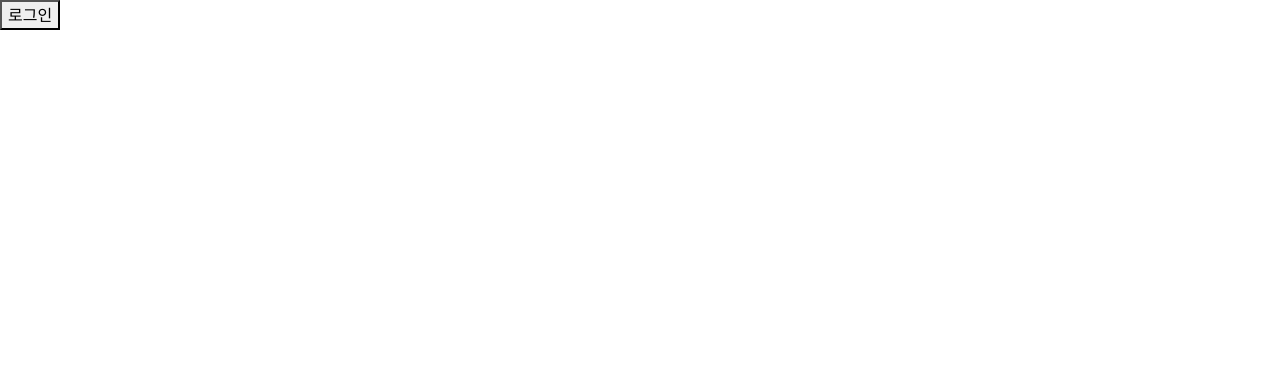
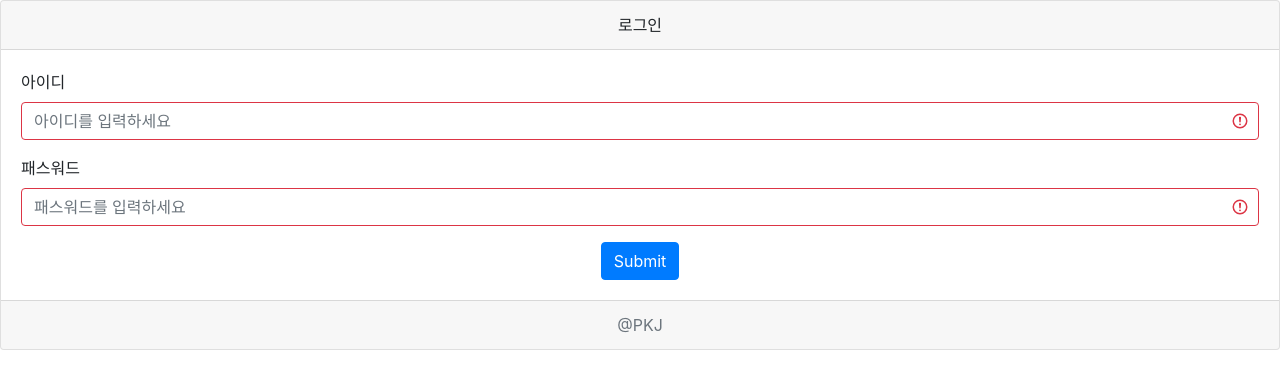
Before and after one commit to kjpar0317/react_go, a React (Create React App) app in the folder frontend/: page / in a window 1280 px wide. Shown: the top 388 px of the page. Built offline with nearby package versions, Linux system fonts and the light colour scheme.

Commit message:
테스트

```diff
--- a/frontend/src/features/Login/index.js
+++ b/frontend/src/features/Login/index.js
@@ -1,11 +1,56 @@
-import React from 'react';
+import React, { useState } from 'react';
+import { Card, Form, Button } from 'react-bootstrap'
 
-const Login = ({ changeLoginState }) => {
-    const doLogin = () => {
-        changeLoginState(true);
+import { doLogin } from '../../api/login'
+
+const Login = ({ changeUserid }) => {
+    const [ validated, setValidated ] = useState(false);
+    const [ userid, setUserid ] = useState('');
+    const [ password, setPassword ] = useState('');
+
+    const handleSubmit = (e) => {
+        const form = e.currentTarget;
+
+        if (form.checkValidity() === false) {
+          e.preventDefault();
+          e.stopPropagation();
+        }
+
+        e.preventDefault();
+
+        setValidated(true);
+
+        doLogin(userid, password).then(res => {
+            sessionStorage.setItem('token', res.token);
+            sessionStorage.setItem('userid', res.userinfo.userid);
+            sessionStorage.setItem('username', res.userinfo.username);
+            changeUserid(res.userinfo.userid);
+        }).catch(e => {
+            console.log(e);
+        })
     };
 
-    return <button onClick={doLogin}>로그인</button>;
+    return (
+        <Card  className="text-center">
+            <Card.Header>로그인</Card.Header>
+            <Card.Body >
+                <Form noValidate validated={validated.toString()} onSubmit={handleSubmit}>
+                    <Form.Group controlId="userid" className="text-left">
+                        <Form.Label>아이디</Form.Label>
+                        <Form.Control required type="text" value={userid} onChange={ (e) => setUserid(e.target.value) } placeholder="아이디를 입력하세요" />
+                    </Form.Group>
+                    <Form.Group controlId="formBasicPassword" className="text-left">
+                        <Form.Label>패스워드</Form.Label>
+                        <Form.Control required type="password"value={password} onChange={ (e) => setPassword(e.target.value) } placeholder="패스워드를 입력하세요" />
+                    </Form.Group>
+                    <Button variant="primary" type="submit">
+                        Submit
+                    </Button>
+                </Form>
+            </Card.Body>
+            <Card.Footer className="text-muted">@PKJ</Card.Footer>
+        </Card>
+    );
 };
 
 export default Login;
```
